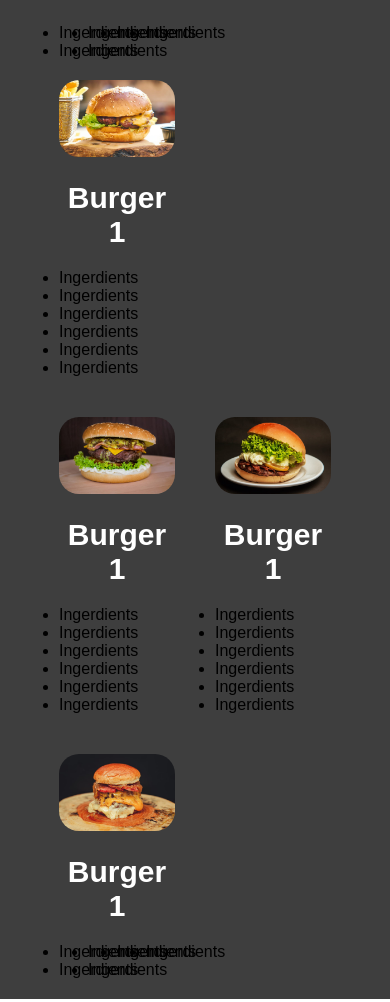
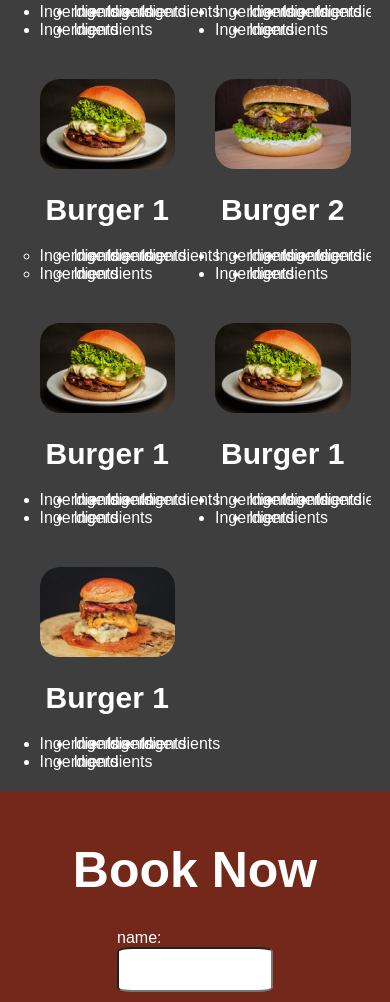
Before and after one commit to mahmoudgenidy23/Burger_ProJect, a plain HTML site: page index.html in a window 390 px wide. Shown: the part 1691-2693 px from the top of the page. Drawn offline with Linux system fonts and the light colour scheme; a web font is replaced by a local one.

Commit message:
Add files via upload

```diff
--- a/css/global.css
+++ b/css/global.css
@@ -8,7 +8,7 @@ clear: both;
 }
 .container{
 overflow: auto;
-width: 80%;
+width: 90%;
 margin: auto;
 }
 .float-right{
@@ -16,6 +16,7 @@ margin: auto;
 }
 .float-left{
     float: left;
+    color: white;
 }
 .title{
     text-align: center;
--- a/css/index.css
+++ b/css/index.css
@@ -1,54 +1,66 @@
-*{
+* {
     margin: 0;
     padding: 0;
     box-sizing: border-box;
 }
-.clearfix{
+
+.clearfix {
     clear: both;
 }
-body{
+
+body {
     font-family: "Barlow Condensed", sans-serif;
 }
-.nav_bar{
+
+.nav_bar {
     display: flex;
 }
-header{
+
+header {
     background-color: #3E3E3E;
     height: 100vh;
     border: 1px solid transparent;
     color: #fff;
 }
-header nav{
+
+header nav {
     overflow: auto;
     padding: 15px 0px;
     border-bottom: 1px solid #fff;
     display: flex;
 }
-header nav .container{
+
+header nav .container {
     overflow: auto;
     width: 80%;
     margin: auto;
 }
-header nav .part1{
+
+header nav .part1 {
     float: left;
     text-align: center;
     width: 10%;
 }
-header nav .part1 img{
+
+header nav .part1 img {
     width: 100%;
 }
-header nav .part2{
+
+header nav .part2 {
     float: right;
 }
-header nav .part2 ul{
-list-style:none;
+
+header nav .part2 ul {
+    list-style: none;
 }
-header nav .part2 ul li{
+
+header nav .part2 ul li {
     display: inline-block;
     padding: 0;
     letter-spacing: 1.5px;
 }
-header nav .part2 ul li a{
+
+header nav .part2 ul li a {
     text-decoration: none;
     color: #fff;
     font-size: 20px;
@@ -57,60 +69,72 @@ header nav .part2 ul li a{
 
 }
 
-header .content{
+header .content {
     width: fit-content;
     margin: 0px auto;
     text-align: center;
     margin-top: 60px;
 }
-header .content h1{
+
+header .content h1 {
     margin: 10px 0px;
     font-size: 50px;
 }
-header .content p{
+
+header .content p {
     font-size: 25px;
 }
 
 
-header nav .part2 ul li.mr{
+header nav .part2 ul li.mr {
     margin-right: 20px;
 
 }
-header .content{
+
+header .content {
     width: fit-content;
     margin: 0px auto;
     text-align: center;
     margin-top: 100px;
 }
-header .content h1{
+
+header .content h1 {
     margin: 10px 0px;
     font-size: 60px;
 }
-header .content p{
+
+header .content p {
     font-size: 30px;
 }
-#About, #Book{
+
+#About,
+#book {
     background-color: #73281A;
     color: #fff;
 }
-#About .container{
+
+#About .container {
     overflow: auto;
     width: 80%;
     margin: auto;
 }
-#About .part1 h2{
+
+#About .part1 h2 {
     font-size: 100%;
 }
-#About .part1 h5{
+
+#About .part1 h5 {
     font-size: 12px;
     margin: 10px 0px;
 }
-#About .part1 p{
+
+#About .part1 p {
     line-height: 30px;
     font-size: 12px;
     text-align: left;
 }
-#About .part1 p span{
+
+#About .part1 p span {
     background-color: #FF894F;
     color: #000;
     box-sizing: 10%;
@@ -120,59 +144,74 @@ text-align: left;
 }
 
 
-#About .part1{
+#About .part1 {
     width: 50%;
     text-align: center;
 }
 
 
-#About .part2{
+#About .part2 {
     width: 50%;
     text-align: center;
 }
-#About .part2 img{
+
+#About .part2 img {
     width: 80%;
     border-radius: 10px;
 }
-#Menu, footer{
+
+#Menu,
+footer {
     background-color: #3E3E3E;
 }
-#Menu .burger{
+
+#Menu .burger {
     width: 50%;
     padding: 20px;
 }
-#Menu .burger h4{
+
+#Menu .burger h4 {
     text-align: center;
     margin: 20px 0px;
     font-size: 30px;
     color: #fff;
 }
-#Menu .burger img{
+
+#Menu .burger img {
     width: 100%;
     border-radius: 20px;
 }
-#Menu .burger ul li{
+
+#Menu .burger ul li {
     width: 25%;
     /*    padding-left: 50px;
 */
 }
-#Book form{
-background-color: #09c;
+
+
+
+#book form {
     width: 40%;
-margin: auto;}
-#Book form .input {
+    margin: auto;
+}
+
+#book form .input {
     margin-bottom: 50px;
 }
-#Book form .input input,
-#Book form .input textarea{
+
+#book form .input input,
+#book form .input textarea {
     width: 100%;
     border-radius: 10%;
     height: 45px;
 }
-#Book form .input textarea{
-   height: 120px; resize: none;
+
+#book form .input textarea {
+    height: 120px;
+    resize: none;
 }
-#book form button{
+
+#book form button {
     width: 100%;
     display: block;
     border: 2px solid #fff;
@@ -183,7 +222,9 @@ margin: auto;}
     font-size: 20px;
     letter-spacing: 2px;
 }
-footer{
+
+
+footer {
     text-align: center;
     font-size: 20px;
     padding: 20px 0px;
--- a/index.html
+++ b/index.html
@@ -7,7 +7,7 @@
     <title>Burger_Project</title>
     <link href="css/fonts.css" rel="stylesheet">
     <link href="css/global.css" rel="stylesheet">
-    <link rel="stylesheet" href="css/index.css">
+    <link href="css/index.css" rel="stylesheet">
 </head>
 
 <body>
@@ -77,40 +77,67 @@
                     <li class="float-left">Ingerdients</li>
                 </ul>
             </div>
-            <div class="burger">
-                <img src="Images/burger_01-57fe184c.jpg" alt="">
-                <h4>Burger 1</h4>
-                <ul>
-                    <li float-left>Ingerdients</li float-left>
-                    <li float-left>Ingerdients</li float-left>
-                    <li float-left>Ingerdients</li float-left>
-                    <li float-left>Ingerdients</li float-left>
-                    <li float-left>Ingerdients</li float-left>
-                    <li float-left>Ingerdients</li>
-                </ul>
-            </div>
+
             <div class="burger float-left">
                 <img src="Images/burger_02-58d27c67.jpg" alt="">
-                <h4>Burger 1</h4>
+                <h4>Burger 2</h4>
                 <ul>
-                    <li float-left>Ingerdients</li float-left>
-                    <li float-left>Ingerdients</li float-left>
-                    <li float-left>Ingerdients</li float-left>
-                    <li float-left>Ingerdients</li float-left>
-                    <li float-left>Ingerdients</li float-left>
-                    <li float-left>Ingerdients</li>
+                    <li class="float-left">Ingerdients</li>
+                    <li class="float-left">Ingerdients</li>
+                    <li class="float-left">Ingerdients</li>
+                    <li class="float-left">Ingerdients</li>
+                    <li class="float-left">Ingerdients</li>
+                    <li class="float-left">Ingerdients</li>
                 </ul>
             </div>
             <div class="burger float-left">
                 <img src="Images/burger_03-967668e6.jpg" alt="">
                 <h4>Burger 1</h4>
                 <ul>
-                    <li float-left>Ingerdients</li float-left>
-                    <li float-left>Ingerdients</li float-left>
-                    <li float-left>Ingerdients</li float-left>
-                    <li float-left>Ingerdients</li float-left>
-                    <li float-left>Ingerdients</li float-left>
-                    <li float-left>Ingerdients</li>
+                    <ul>
+                        <li class="float-left">Ingerdients</li>
+                        <li class="float-left">Ingerdients</li>
+                        <li class="float-left">Ingerdients</li>
+                        <li class="float-left">Ingerdients</li>
+                        <li class="float-left">Ingerdients</li>
+                        <li class="float-left">Ingerdients</li>
+                    </ul>
+                </ul>
+            </div>
+            <div class="burger float-left">
+                <img src="Images/burger_02-58d27c67.jpg" alt="">
+                <h4>Burger 2</h4>
+                <ul>
+                    <li class="float-left">Ingerdients</li>
+                    <li class="float-left">Ingerdients</li>
+                    <li class="float-left">Ingerdients</li>
+                    <li class="float-left">Ingerdients</li>
+                    <li class="float-left">Ingerdients</li>
+                    <li class="float-left">Ingerdients</li>
+                </ul>
+            </div>
+            <div class="burger float-left">
+                <img src="Images/burger_03-967668e6.jpg" alt="">
+                <h4>Burger 1</h4>
+                <ul>
+                    <li class="float-left">Ingerdients</li>
+                    <li class="float-left">Ingerdients</li>
+                    <li class="float-left">Ingerdients</li>
+                    <li class="float-left">Ingerdients</li>
+                    <li class="float-left">Ingerdients</li>
+                    <li class="float-left">Ingerdients</li>
+                </ul>
+            </div>
+            <div class="burger float-left">
+                <img src="Images/burger_03-967668e6.jpg" alt="">
+                <h4>Burger 1</h4>
+                <ul>
+                    <li class="float-left">Ingerdients</li>
+                    <li class="float-left">Ingerdients</li>
+                    <li class="float-left">Ingerdients</li>
+                    <li class="float-left">Ingerdients</li>
+                    <li class="float-left">Ingerdients</li>
+                    <li class="float-left">Ingerdients</li>
                 </ul>
             </div>
             <div class="burger float-left">
@@ -127,7 +154,7 @@
             </div>
         </div>
     </div>
-    <section id="book">
+    <section id="book" >
         <div class="title">
             <h2>Book Now</h2>
         </div>
```
Lines whose indentation alone changed are shown as unchanged.
